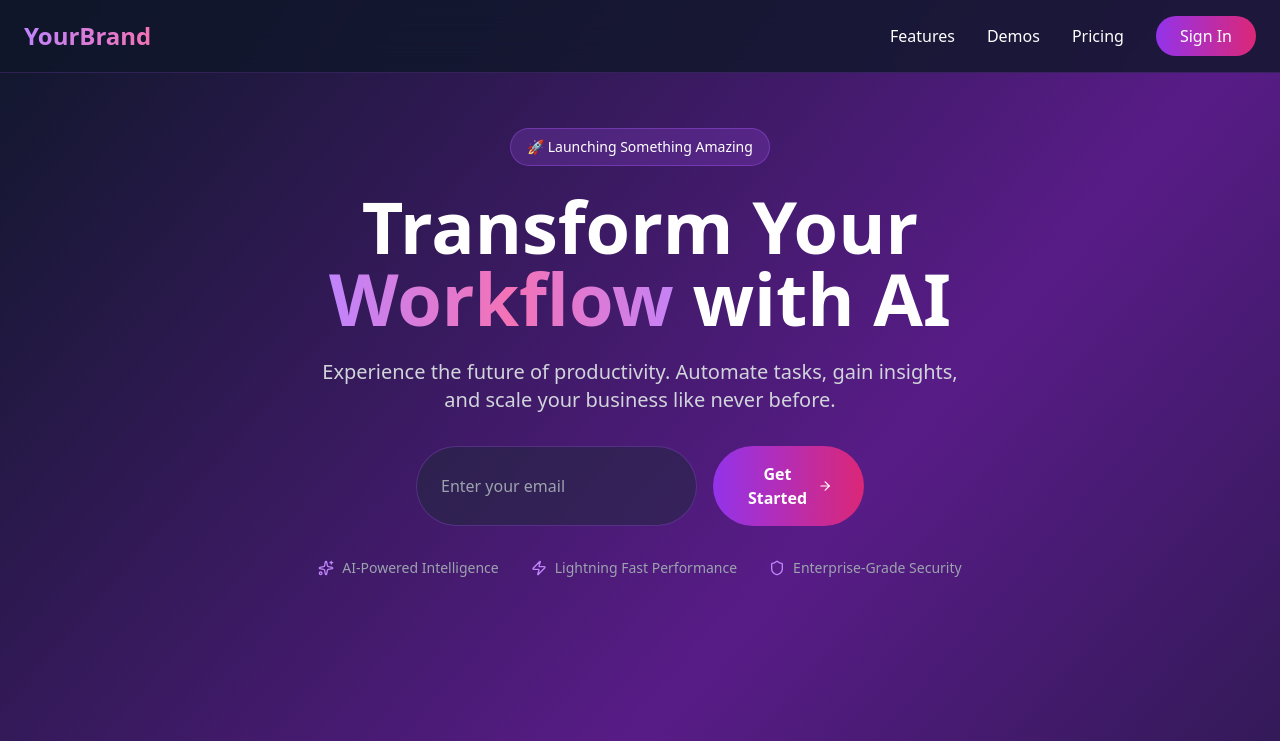
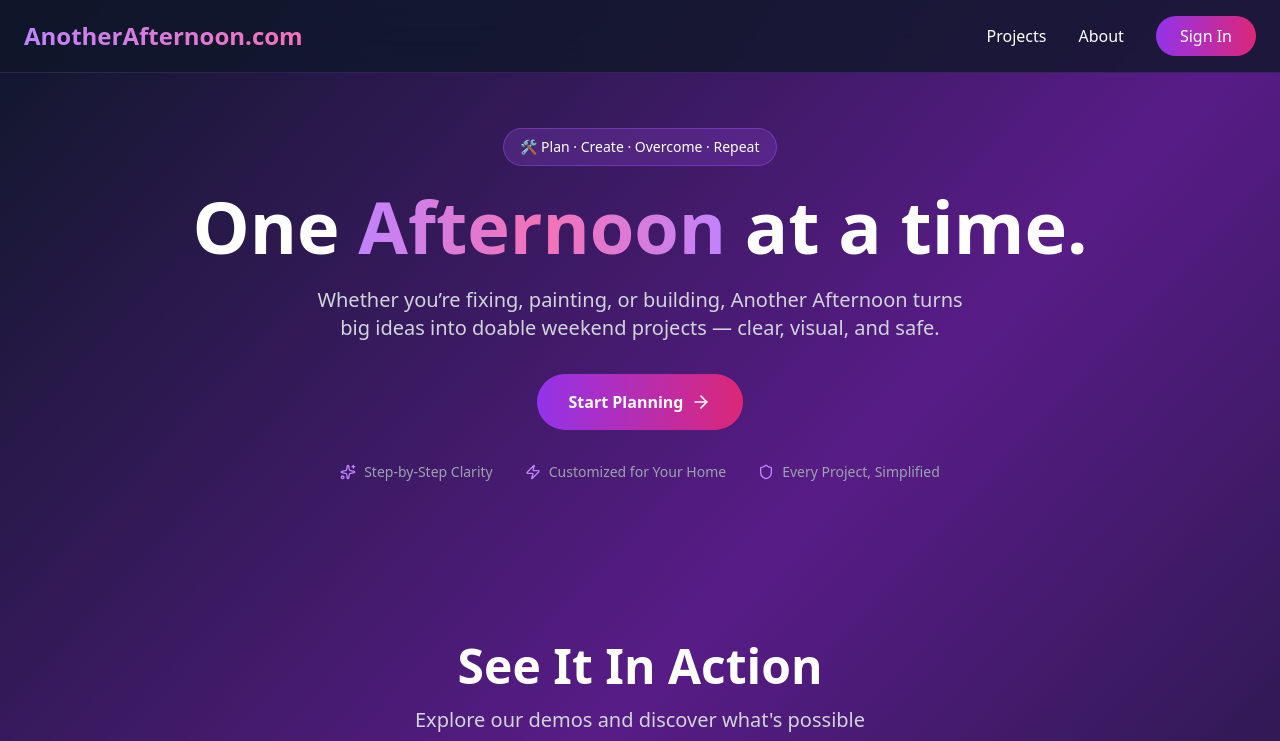
Before and after one commit to AnotherAfternoon/website, a React (Vite) app: page / in a window 1280 px wide. Shown: the top 741 px of the page. Built offline with nearby package versions, Linux system fonts and the light colour scheme.

Commit message:
modifying the contents of app.jsx to clarify another afternoon mission

```diff
--- a/index.html
+++ b/index.html
@@ -4,7 +4,9 @@
     <meta charset="UTF-8" />
     <link rel="icon" type="image/svg+xml" href="/vite.svg" />
     <meta name="viewport" content="width=device-width, initial-scale=1.0" />
-    <title>website</title>
+    <meta name="description" content="With Another Afternoon, plan, visualize, and execute your next home project with guided steps, safety tips, and smart tools.">
+
+    <title>Another Afternoon — Plan & Build With Confidence</title>
   </head>
   <body>
     <div id="root"></div>
--- a/src/App.jsx
+++ b/src/App.jsx
@@ -29,11 +29,10 @@ export default function LandingPage() {
   ];
 
 const features = [
-    { icon: Sparkles, text: "AI-Powered Intelligence" },
-    { icon: Zap, text: "Lightning Fast Performance" },
-    { icon: Shield, text: "Enterprise-Grade Security" }
+  { icon: Sparkles, text: "Step-by-Step Clarity" },
+  { icon: Zap,      text: "Customized for Your Home" },
+  { icon: Shield,   text: "Every Project, Simplified" }
 ];
-
   const handleSubmit = () => {
     if (email) {
       setIsSubmitted(true);
@@ -50,13 +49,12 @@ export default function LandingPage() {
       <nav className="fixed top-0 w-full bg-slate-900/80 backdrop-blur-lg z-50 border-b border-purple-500/20">
         <div className="max-w-7xl mx-auto px-6 py-4 flex items-center justify-between">
           <div className="text-2xl font-bold bg-gradient-to-r from-purple-400 to-pink-400 bg-clip-text text-transparent">
-            YourBrand
+            AnotherAfternoon.com
           </div>
 
           <div className="hidden md:flex items-center gap-8">
-            <a href="#features" className="hover:text-purple-400 transition-colors">Features</a>
-            <a href="#demos" className="hover:text-purple-400 transition-colors">Demos</a>
-            <a href="#pricing" className="hover:text-purple-400 transition-colors">Pricing</a>
+            <a href="/" className="hover:text-purple-400 transition-colors">Projects</a>
+            <a href="#about" className="hover:text-purple-400 transition-colors">About</a>
             <button className="px-6 py-2 bg-gradient-to-r from-purple-600 to-pink-600 rounded-full hover:shadow-lg hover:shadow-purple-500/50 transition-all">
               Sign In
             </button>
@@ -85,51 +83,31 @@ export default function LandingPage() {
       </nav>
 
       {/* Hero Section */}
-      <section className="pt-32 pb-20 px-6">
+{/* Hero Section */}
+<section className="pt-32 pb-20 px-6 text-center">
   <div className="max-w-7xl mx-auto">
-          <div className="text-center max-w-4xl mx-auto">
     <div className="inline-block mb-6 px-4 py-2 bg-purple-500/20 border border-purple-500/40 rounded-full text-sm">
-              🚀 Launching Something Amazing
+      🛠️ Plan · Create · Overcome · Repeat
     </div>
 
     <h1 className="text-5xl md:text-7xl font-bold mb-6 leading-tight">
-              Transform Your
-              <span className="bg-gradient-to-r from-purple-400 via-pink-400 to-purple-400 bg-clip-text text-transparent"> Workflow </span>
-              with AI
+      One <span className="bg-gradient-to-r from-purple-400 via-pink-400 to-purple-400 bg-clip-text text-transparent">Afternoon</span> at a time.
     </h1>
 
     <p className="text-xl text-gray-300 mb-8 max-w-2xl mx-auto">
-              Experience the future of productivity. Automate tasks, gain insights, and scale your business like never before.
+      Whether you’re fixing, painting, or building, Another Afternoon turns big ideas into doable weekend projects — clear, visual, and safe.
     </p>
 
-            {/* Sign Up Section */}
-            <div className="flex flex-col sm:flex-row gap-4 max-w-md mx-auto mb-8">
-              <input
-                type="email"
-                placeholder="Enter your email"
-                value={email}
-                onChange={(e) => setEmail(e.target.value)}
-                className="flex-1 px-6 py-4 rounded-full bg-slate-800/50 border border-purple-500/30 focus:border-purple-500 focus:outline-none transition-colors"
-              />
-              <button
-                onClick={handleSubmit}
-                className="px-8 py-4 bg-gradient-to-r from-purple-600 to-pink-600 rounded-full font-semibold hover:shadow-lg hover:shadow-purple-500/50 transition-all flex items-center justify-center gap-2"
-              >
-                {isSubmitted ? (
-                  <>
-                    <Check size={20} />
-                    Signed Up!
-                  </>
-                ) : (
-                  <>
-                    Get Started
+    {/* Primary CTA */}
+    <div className="flex justify-center">
+      <button className="px-8 py-4 bg-gradient-to-r from-purple-600 to-pink-600 rounded-full font-semibold hover:shadow-lg hover:shadow-purple-500/50 transition-all flex items-center justify-center gap-2">
+        Start Planning
         <ArrowRight size={20} />
-                  </>
-                )}
       </button>
     </div>
 
-            <div className="flex flex-wrap justify-center gap-8 text-sm text-gray-400">
+    {/* Feature bullets under hero */}
+    <div className="mt-8 flex flex-wrap justify-center gap-8 text-sm text-gray-400">
       {features.map((feature, idx) => (
         <div key={idx} className="flex items-center gap-2">
           <feature.icon size={16} className="text-purple-400" />
@@ -138,8 +116,8 @@ export default function LandingPage() {
       ))}
     </div>
   </div>
-        </div>
 </section>
+
 
       {/* Demos Section */}
       <section id="demos" className="py-20 px-6">
```
Lines whose indentation alone changed are shown as unchanged.
